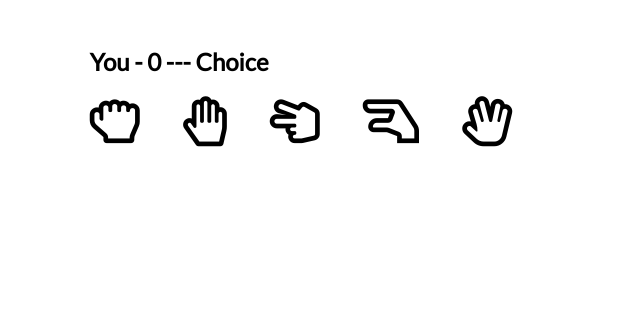
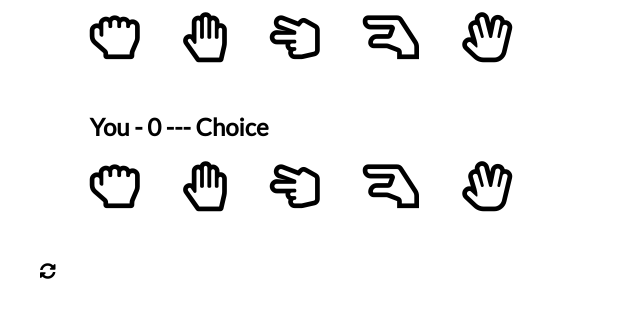
Before and after one commit to Erehmaryann/spock_rock_game, a plain HTML site: page index.html in a window 1280 px wide. Shown: the part 342-660 px from the top of the page, without its empty margins (319-959 px from the left). Drawn offline with Linux system fonts and the light colour scheme.

Commit message:
finished computer Container

```diff
--- a/index.html
+++ b/index.html
@@ -34,6 +34,24 @@
 				<i class="far fa-hand-lizard" title="Lizard" id="playerLizard"></i>
 				<i class="far fa-hand-spock" title="Spock" id="playerSpock"></i>
 			</div>
+			<!-- Computer Container -->
+			<div class="player-container" id="computer">
+				<h2>
+					You - <span id="computerScore">0</span>
+					<span class="choice" id="computerChoice"> --- Choice</span>
+				</h2>
+				<i class="far fa-hand-rock" title="Rock" id="computerRock"></i>
+				<i class="far fa-hand-paper" title="Paper" id="computerPaper"></i>
+				<i
+					class="far fa-hand-scissors"
+					title="Scissors"
+					id="computerScissors"
+				></i>
+				<i class="far fa-hand-lizard" title="Lizard" id="computerLizard"></i>
+				<i class="far fa-hand-spock" title="Spock" id="computerSpock"></i>
+			</div>
+			<!-- Reset Icon -->
+			<i class="fas fa-sync-alt"></i>
 		</div>
 		<!-- Script -->
 		<script src="script.js"></script>
```
